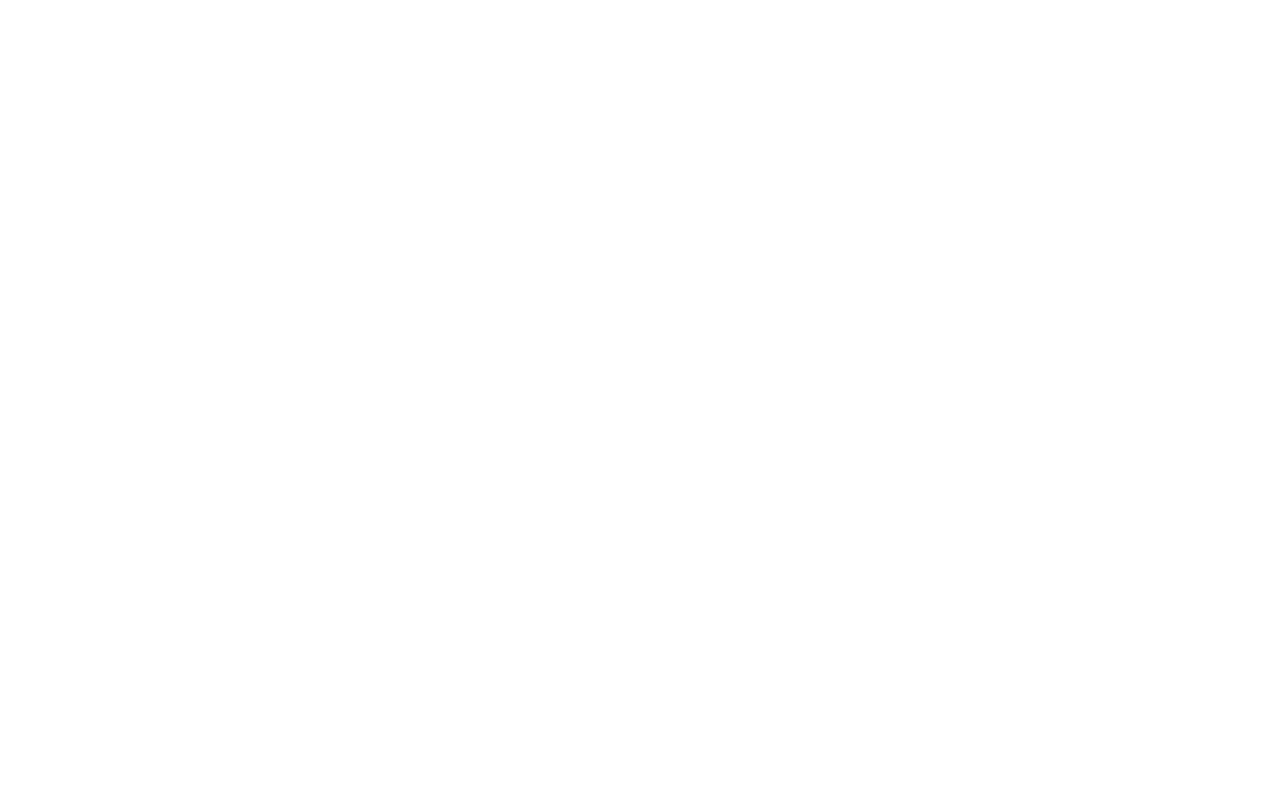
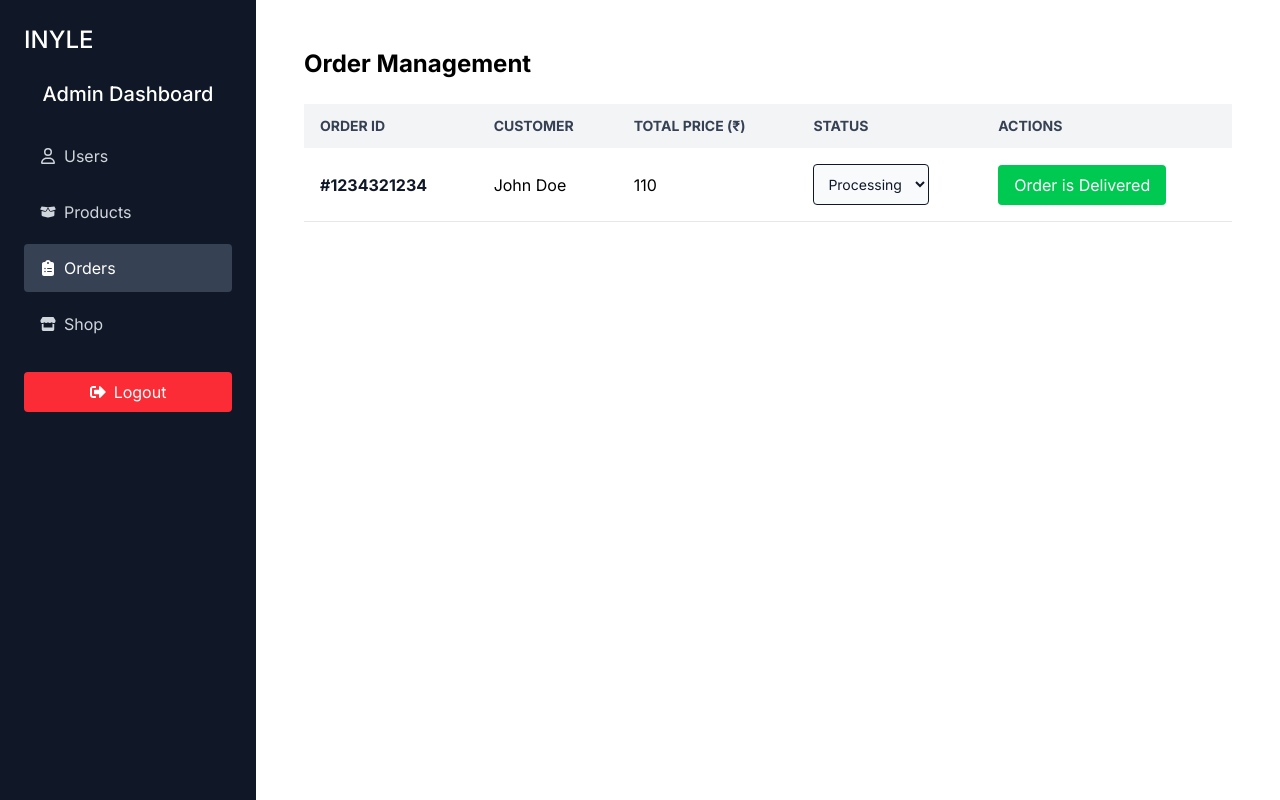
Before and after one commit to mavish12/Trendy-wears, a React (Vite) app in the folder frontend/: page /admin/orders in a window 1280 px wide. Before the commit this address had no page. Built offline with nearby package versions, Linux system fonts and the light colour scheme.

Commit message:
Manage Order UI Done

```diff
--- a/frontend/src/App.jsx
+++ b/frontend/src/App.jsx
@@ -19,6 +19,7 @@
 import UserManagement from "./components/Admin/UserManagement";
 import ProductManagement from "./components/Admin/ProductManagement";
 import EditProductPage from "./components/Admin/EditProductPage";
+import OrderManagement from "./components/Admin/OrderManagement";
 
 function App() {
   return (
@@ -44,6 +45,7 @@
           <Route path="users" element={<UserManagement/>}/>
           <Route path="products" element={<ProductManagement/>}/>
           <Route path="products/:id/edit" element={<EditProductPage/>}/>
+          <Route path="orders" element={<OrderManagement/>}/>
         </Route>
       </Routes>
     </BrowserRouter>
--- /dev/null
+++ b/frontend/src/components/Admin/OrderManagement.jsx
@@ -0,0 +1,88 @@
+import React from 'react'
+
+const OrderManagement = () => {
+    const orders = [
+        {
+          _id: 1234321234,
+          user:{
+            name: 'John Doe',
+          },
+          totalPrice: 110,
+          status: "Processing",
+        },
+      ];
+
+      const handleStatusChange = (orderId, status) =>{
+        console.log({id: orderId, status});
+      }
+  return (
+    <div className='w-full p-6 mx-auto'>
+        <h2 className="text-2xl font-bold mb-6">
+            Order Management
+        </h2>
+        <div className="overflow-x-auto">
+        <table className="min-w-full text-left">
+          <thead className="bg-gray-100 text-gray-700 uppercase text-sm">
+            <tr>
+              <th className="py-3 px-4">Order Id</th>
+              <th className="py-3 px-4">Customer</th>
+              <th className="py-3 px-4">Total Price (₹)</th>
+              <th className="py-3 px-4">Status</th>
+              <th className="py-3 px-4">Actions</th>
+            </tr>
+          </thead>
+          <tbody>
+            {orders.length > 0 ? (
+              orders.map((order) => (
+                <tr
+                  key={order._id}
+                  className="border-b border-b-gray-200 hover:bg-gray-50 cursor-pointer"
+                >
+                  <td className="p-4 font-bold whitespace-nowrap text-gray-900">
+                    #{order._id}
+                  </td>
+                  <td className="p-4">{order.user.name}</td>
+
+                  <td className="p-4">{order.totalPrice}</td>
+                  <td className="p-4">
+                    <select
+                      value={order.status}
+                      onChange={(e) =>
+                        handleStatusChange(order._id, e.target.value)
+                      }
+                      className="p-2.5 text-sm border rounded bg-gray-50 text-gray-900 focus:ring-blue-500 focus:border-blue-500 black"
+                    >
+                      <option value="Processing">Processing</option>
+                      <option value="Shipped">Shipped</option>
+                      <option value="Delivered">Delivered</option>
+                      <option value="Cancelled">Cancelled</option>
+                    </select>
+                  </td>
+                  <td className="p-4">
+                    <button
+                      onClick={() => handleStatusChange(order._id, "Delivered")}
+                      className="py-2 px-4
+                                        rounded bg-green-500 hover:bg-green-600 text-white cursor-pointer"
+                    >
+                      Order is Delivered
+                    </button>
+                  </td>
+                  {/* <td className='p-4'>{order.status}</td>  */}
+                </tr>
+              ))
+            ) : (
+              <tr>
+                <td colSpan={4} className="p-4 text-center text-gray-500">
+                  No Orders Found
+                </td>
+              </tr>
+            )}
+          </tbody>
+        </table>
+      </div>
+    </div>
+
+  )
+}
+
+export default OrderManagement
```
